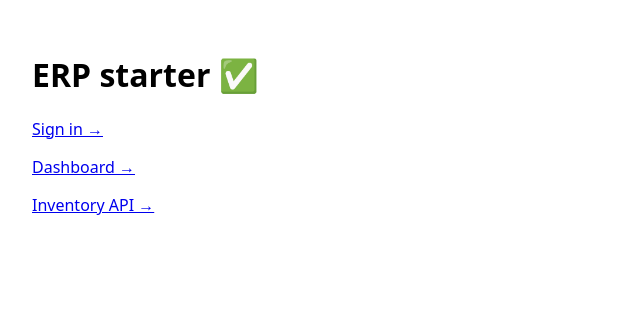
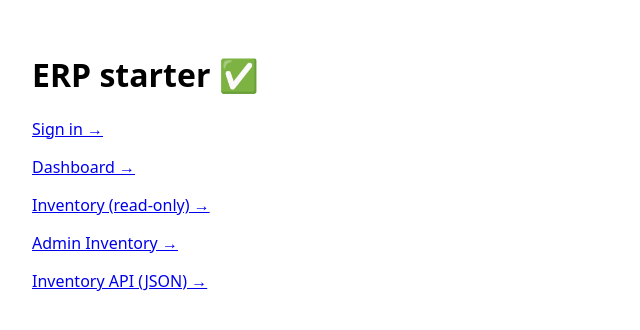
Before and after one commit to Thevasa/erp_v3, a Next.js app: page / in a window 1280 px wide. Shown: the top 330 px of the page, without its empty margins (0-640 px from the left). Built offline with nearby package versions, Linux system fonts and the light colour scheme.

Commit message:
Update index.js

```diff
--- a/pages/index.js
+++ b/pages/index.js
@@ -4,7 +4,9 @@ export default function Home() {
       <h1>ERP starter ✅</h1>
       <p><a href="/login">Sign in →</a></p>
       <p><a href="/dashboard">Dashboard →</a></p>
-      <p><a href="/api/inventory">Inventory API →</a></p>
+      <p><a href="/inventory">Inventory (read-only) →</a></p>
+      <p><a href="/admin/inventory">Admin Inventory →</a></p>
+      <p><a href="/api/inventory">Inventory API (JSON) →</a></p>
     </main>
   );
 }
```
